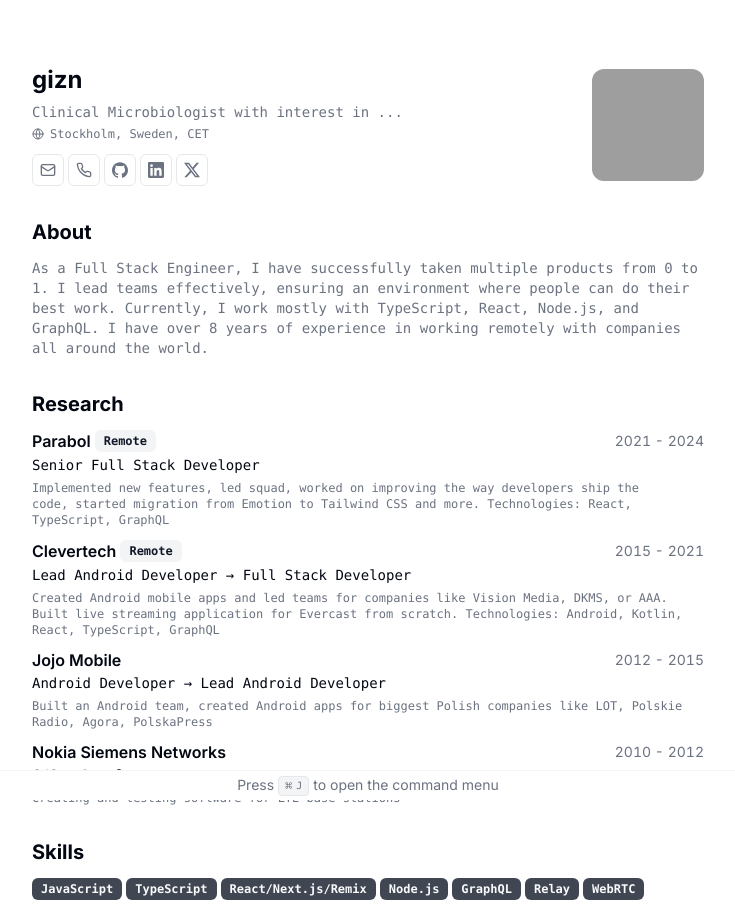
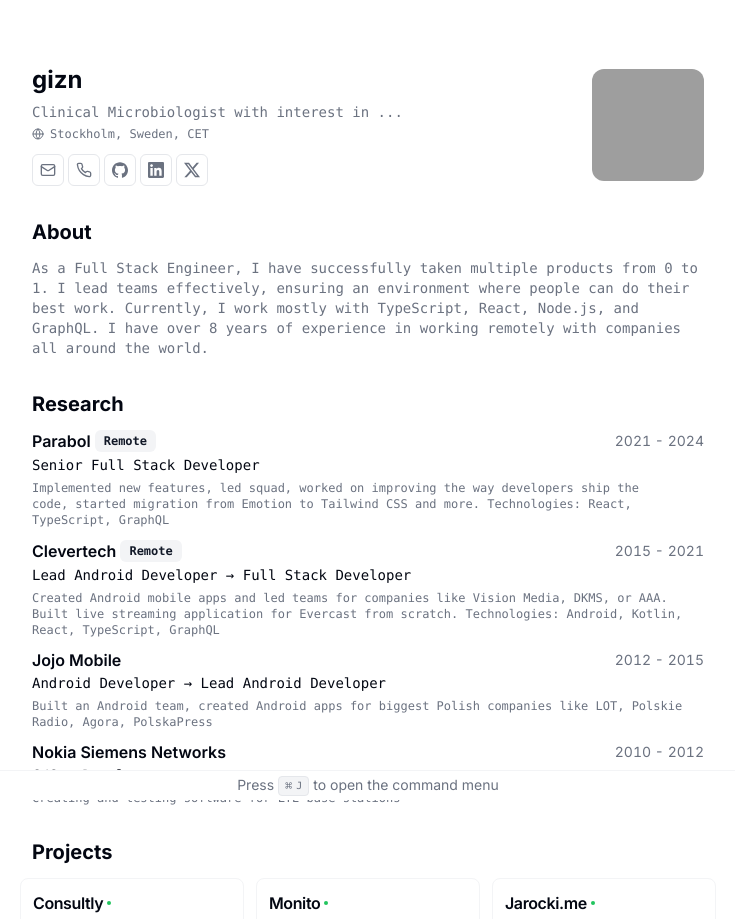
Before and after one commit to georgnaver/landing-page, a Next.js app: page / in a window 1280 px wide. Shown: the top 919 px of the page, without its empty margins (272-1007 px from the left). Built offline with nearby package versions, Linux system fonts and the light colour scheme; grey boxes are pictures that could not be loaded.

Commit message:
Remove skills

```diff
--- a/src/app/page.tsx
+++ b/src/app/page.tsx
@@ -139,15 +139,6 @@
           })}
         </Section>
 
-        <Section>
-          <h2 className="text-xl font-bold">Skills</h2>
-          <div className="flex flex-wrap gap-1">
-            {RESUME_DATA.skills.map((skill) => {
-              return <Badge key={skill}>{skill}</Badge>;
-            })}
-          </div>
-        </Section>
-
         <Section className="print-force-new-page scroll-mb-16">
           <h2 className="text-xl font-bold">Projects</h2>
           <div className="-mx-3 grid grid-cols-1 gap-3 print:grid-cols-3 print:gap-2 md:grid-cols-2 lg:grid-cols-3">
--- a/src/data/resume-data.tsx
+++ b/src/data/resume-data.tsx
@@ -97,15 +97,7 @@
       description: "Creating and testing software for LTE base stations",
     },
   ],
-  skills: [
-    "JavaScript",
-    "TypeScript",
-    "React/Next.js/Remix",
-    "Node.js",
-    "GraphQL",
-    "Relay",
-    "WebRTC",
-  ],
+
   projects: [
     {
       title: "Consultly",
```
